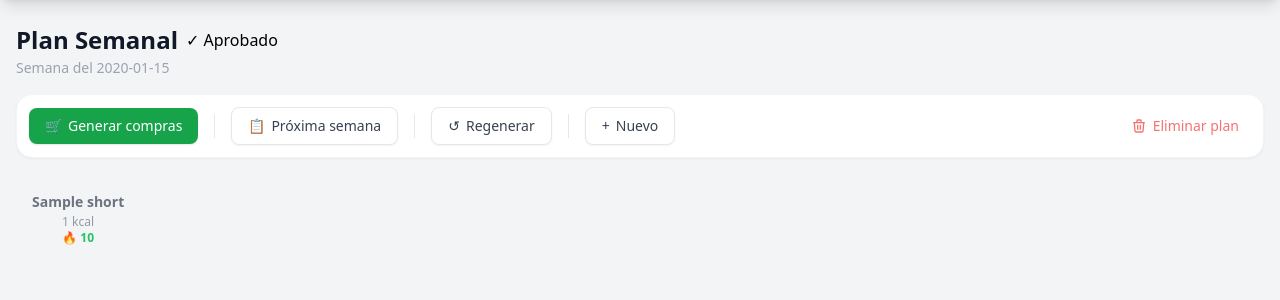
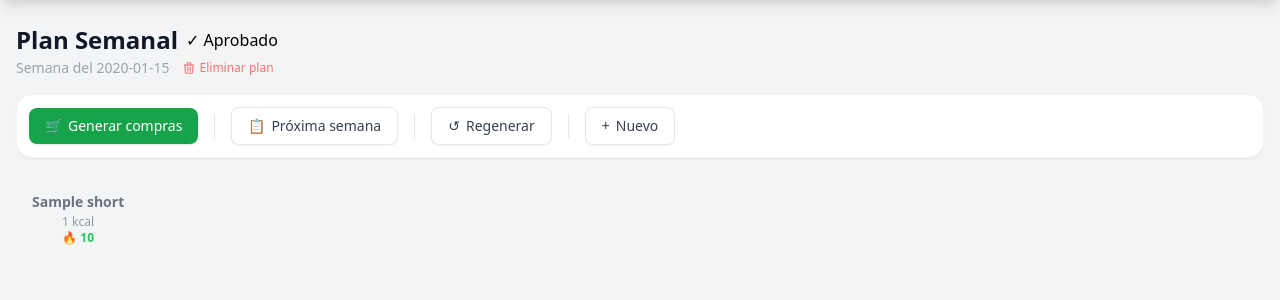
Before and after one commit to sagmpro/app_nutricion, a FastAPI app: template app/templates/meal_plan/view.html in a window 1280 px wide. Shown: the part 56-356 px from the top of the page. Run offline with FastAPI, Linux system fonts and the light colour scheme; the template is opened without the code that fills it: most values are stand-ins (such as "Sample title", 1, 10 or a date in 2020); some libraries are stand-ins or nearby versions.

Commit message:
Move Eliminar plan button next to week date in header

```diff
--- a/app/templates/meal_plan/view.html
+++ b/app/templates/meal_plan/view.html
@@ -15,7 +15,19 @@
           <span class="badge-yellow">⏳ Pendiente</span>
         {% endif %}
       </div>
-      <p class="text-gray-400 text-sm">Semana del {{ meal_plan.week_start.strftime("%d/%m/%Y") }}</p>
+      <div class="flex items-center gap-3">
+        <p class="text-gray-400 text-sm">Semana del {{ meal_plan.week_start.strftime("%d/%m/%Y") }}</p>
+        <form id="form-eliminar-plan" method="POST" action="/plan/{{ meal_plan.id }}/eliminar">
+          <button type="button"
+                  onclick="pedirConfirmacion('🗑 Eliminar plan', '¿Eliminar este plan permanentemente? Esta acción no se puede deshacer.', 'form-eliminar-plan')"
+                  class="text-xs text-red-400 hover:text-red-600 flex items-center gap-1 transition-colors">
+            <svg class="w-3.5 h-3.5" fill="none" stroke="currentColor" viewBox="0 0 24 24">
+              <path stroke-linecap="round" stroke-linejoin="round" stroke-width="2" d="M19 7l-.867 12.142A2 2 0 0116.138 21H7.862a2 2 0 01-1.995-1.858L5 7m5 4v6m4-6v6m1-10V4a1 1 0 00-1-1h-4a1 1 0 00-1 1v3M4 7h16"/>
+            </svg>
+            Eliminar plan
+          </button>
+        </form>
+      </div>
     </div>
     {% if all_plans | length > 1 %}
     <select onchange="window.location='/plan/'+this.value" class="input w-auto text-sm flex-shrink-0">
@@ -126,17 +138,6 @@
       {% endif %}
     </div>
 
-    <!-- Right group: destructive -->
-    <form id="form-eliminar-plan" method="POST" action="/plan/{{ meal_plan.id }}/eliminar">
-      <button type="button"
-              onclick="pedirConfirmacion('🗑 Eliminar plan', '¿Eliminar este plan permanentemente? Esta acción no se puede deshacer.', 'form-eliminar-plan')"
-              class="btn-ghost text-red-400 hover:text-red-600 hover:bg-red-50 text-sm px-3 py-2 flex items-center gap-1.5">
-        <svg class="w-4 h-4 flex-shrink-0" fill="none" stroke="currentColor" viewBox="0 0 24 24">
-          <path stroke-linecap="round" stroke-linejoin="round" stroke-width="2" d="M19 7l-.867 12.142A2 2 0 0116.138 21H7.862a2 2 0 01-1.995-1.858L5 7m5 4v6m4-6v6m1-10V4a1 1 0 00-1-1h-4a1 1 0 00-1 1v3M4 7h16"/>
-        </svg>
-        Eliminar plan
-      </button>
-    </form>
   </div>
 </div>
 
```
